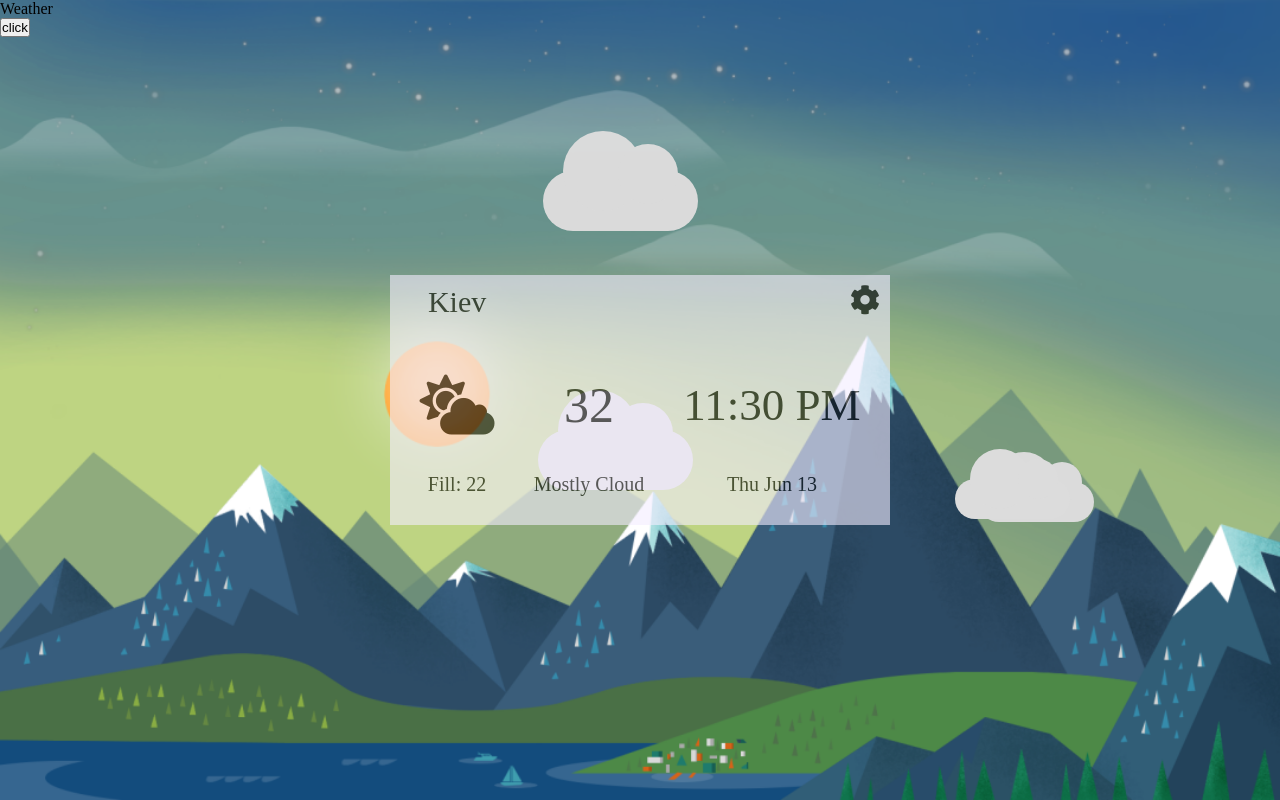
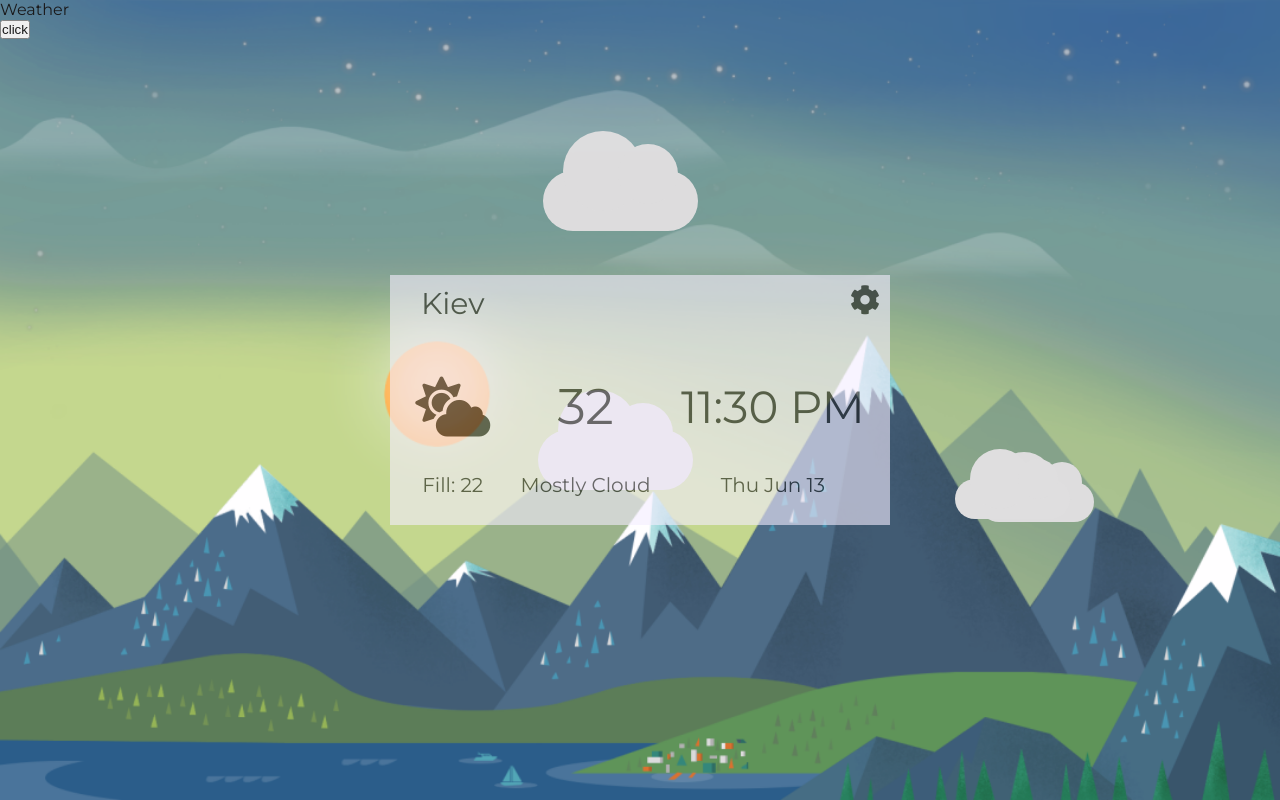
Before and after one commit to SirSerje/bootcamp-simple, a website built with webpack: page index.html in a window 1280 px wide. Built offline with nearby package versions, Linux system fonts and the light colour scheme; some packages are replaced by stand-ins of ours; no server answers.

Commit message:
fix opacity

```diff
--- a/assets/styles/index.css
+++ b/assets/styles/index.css
@@ -5,12 +5,14 @@
 }
 
 body {
+    font-family: 'Montserrat', sans-serif;
     background-image: url("../images/google-now-wallpaper-2.png");
     background-size: cover;
     width: 100vw;
     height: 100vh;
     overflow: hidden;
     position: relative;
+    opacity: .9;
 }
 
 .widget {
--- a/index.html
+++ b/index.html
@@ -4,10 +4,12 @@
     <meta charset="UTF-8">
     <meta name="viewport" content="width=device-width">
     <link rel="stylesheet" href="assets/styles/index.css">
+    <link href="https://fonts.googleapis.com/css?family=Montserrat" rel="stylesheet">
     <link rel="stylesheet" href="https://use.fontawesome.com/releases/v5.8.1/css/all.css" integrity="sha384-50oBUHEmvpQ+1lW4y57PTFmhCaXp0ML5d60M1M7uH2+nqUivzIebhndOJK28anvf" crossorigin="anonymous">
     <title>Weather</title>
 </head>
 <body>
+<div class="app">
     <div id="head"></div>
     <div id="main"></div>
     <div class="cloud-big"></div>
@@ -16,7 +18,7 @@
     <div class="cloud-small small"></div>
     <div class="widget grid">
         <div class="item">Kiev</div>
-    <div class="item"> </div>
+        <div class="item"></div>
         <span class="item"><i class="fas fa-cog"> </i></span>
         <div class="item"><i class="fas fa-cloud-sun"> </i></div>
         <div class="item">32</div>
@@ -25,5 +27,6 @@
         <div class="item">Mostly Cloud</div>
         <div class="item">Thu Jun 13</div>
     </div>
+</div>
 </body>
 </html>
```
Lines whose indentation alone changed are shown as unchanged.
